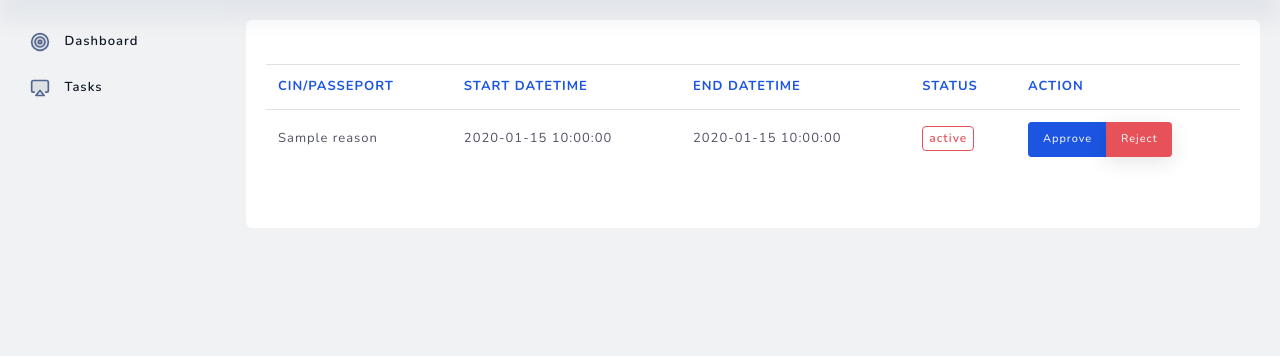
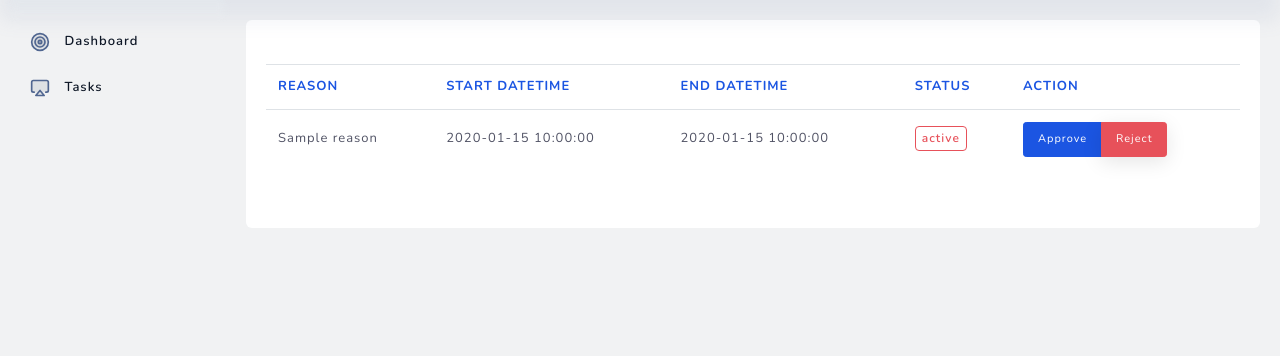
Before and after one commit to SamMethnani/EasyAuthorize, a PHP site: template views/userdash.php in a window 1280 px wide. Shown: the part 106-462 px from the top of the page. Run offline with PHP 8.4, Linux system fonts and the light colour scheme; the template is opened without the code that fills it: most values are stand-ins (such as "Sample title", 1, 10 or a date in 2020); some libraries are stand-ins or nearby versions.

Commit message:
Update userdash.php

```diff
--- a/views/userdash.php
+++ b/views/userdash.php
@@ -139,7 +139,7 @@
                                         <tr>
                                         <!--    <th>Name</th>
                                             <th>Last Name</th> !-->
-                                            <th>CIN/Passeport</th>
+                                            <th>Reason</th>
                                             <th>Start datetime</th>
                                             <th>End datetime</th>
                                             <th>Status</th>
```
